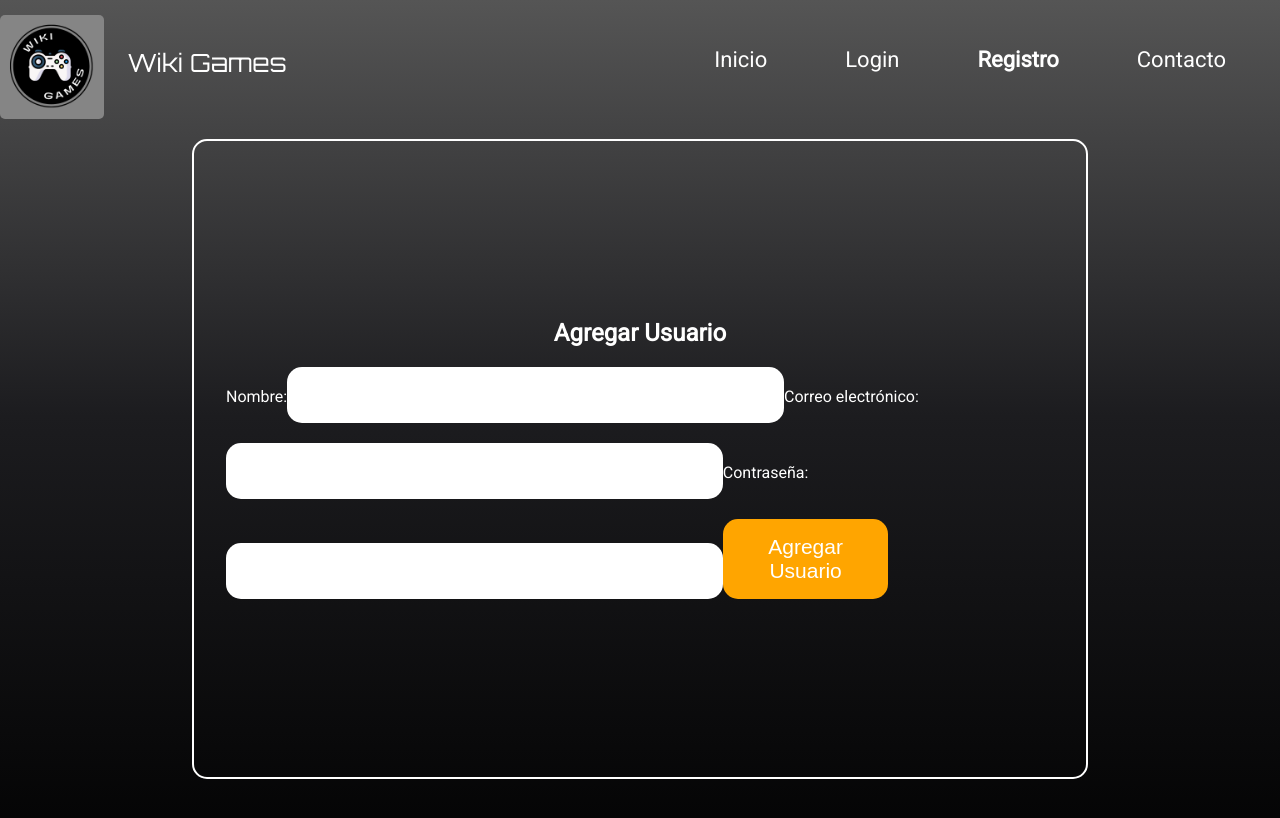
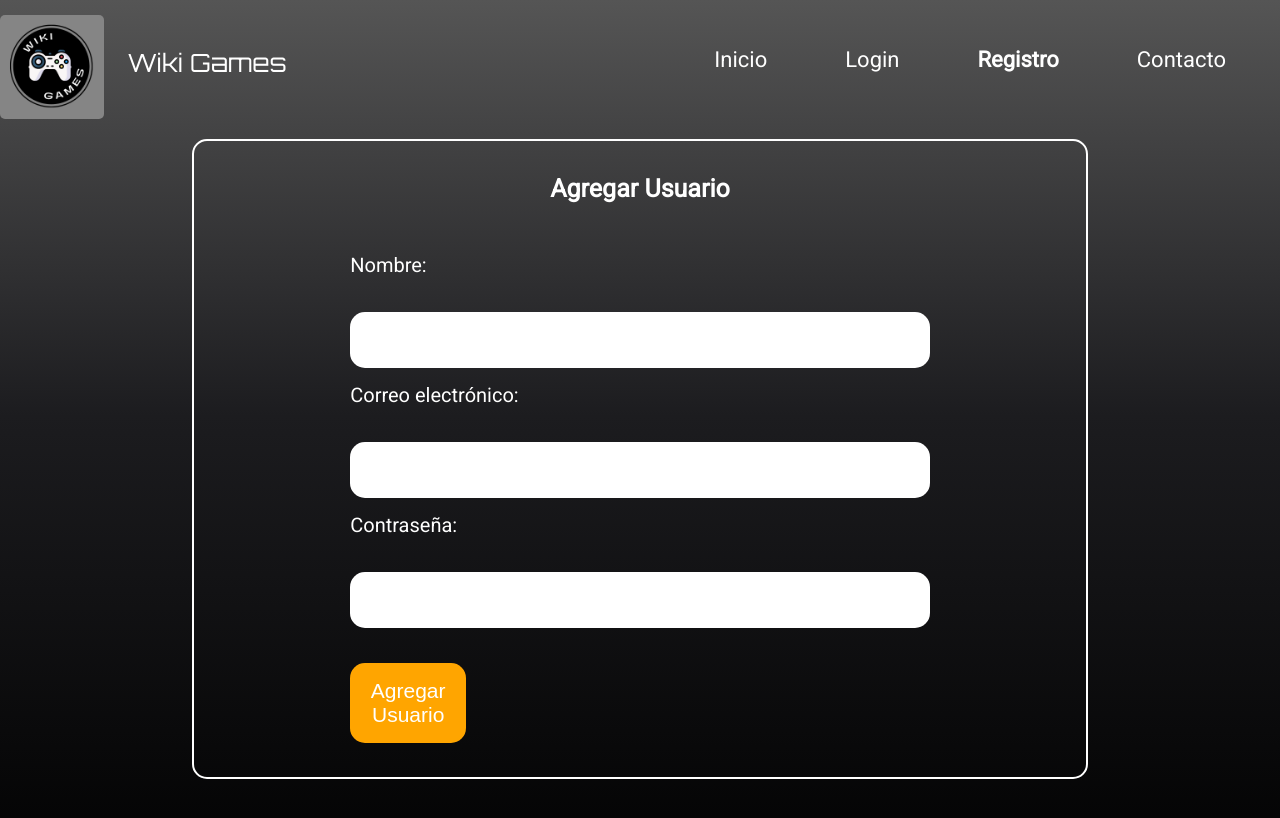
Before and after one commit to andrest2001/Trabajo_Final, a Vue app: page /registro in a window 1280 px wide. Shown: the top 818 px of the page. Built offline with nearby package versions, Linux system fonts and the light colour scheme.

Commit message:
Terminado el registro y el log in

```diff
--- a/package.json
+++ b/package.json
@@ -11,10 +11,12 @@
   "dependencies": {
     "@braid/vue-formulate": "^2.5.3",
     "axios": "^1.3.4",
+    "body-parser": "^1.20.2",
     "bootstrap-vue": "^2.23.1",
     "core-js": "^3.8.3",
     "cors": "^2.8.5",
     "express": "^4.18.2",
+    "express-session": "^1.17.3",
     "mysql": "^2.18.1",
     "mysql2": "^3.3.2",
     "nodemailer": "^6.9.2",
--- a/src/views/VistaLogin.vue
+++ b/src/views/VistaLogin.vue
@@ -1,23 +1,19 @@
 <template>
   <section>
     <div id="formulario">
-
-      <h1>LOGIN</h1>
-      <div id="izquierda">
-        <p>Nombre de usuario o correo electrónico</p>
-      </div>
-
-      <input type="text" placeholder="Escriba aquí su nombre o correo electrónico">
-      <div id="izquierda">
-        <p>Contraseña</p>
-      </div>
-      <input type="text" placeholder="Escriba aquí su contraseña">
-      <div id="izquierda">
-        <button>Entrar</button>
-      </div>
-      <div id="izquierda">
-        <p>¿Has olvidado la contraseña? Haz click <router-link to="/restablecer">aquí</router-link> para restrablecerla</p>
-      </div>
+      <h1 v-if="loggedIn">Ya ha iniciado sesión {{ nombre }}</h1>
+      <button v-if="loggedIn" @click="logout">Cerrar sesión</button>
+      <form @submit.prevent="login" v-if="!loggedIn">
+        <div id="izquierda">
+          <label>Usuario:</label></div>
+        <input type="text" v-model="nombre" />
+        <div id="izquierda">
+          <label>Contraseña:</label>
+        </div>
+        <input type="password" v-model="password" />
+        <button type="submit">Iniciar sesión</button>
+        <div v-if="message" class="mensaje">{{ message }}</div>
+      </form>
 
     </div>
   </section>
@@ -25,11 +21,71 @@
 </template>
 
 <script>
-
+import axios from 'axios';
 export default {
   name: 'VistaLogin',
+  data() {
+    return {
+      nombre: '',
+      password: '',
+      message: '',
+      loggedIn: false
+    };
+  },
+  created() {
+    // Verificar si hay un usuario en el almacenamiento local
+    const user = localStorage.getItem('user');
+    if (user) {
+      this.loggedIn = true;
+      this.nombre = JSON.parse(user).nombre;
+    }
+  },
+  methods: {
+    login() {
+      axios
+        .post('http://localhost:3001/login', {
+          nombre: this.nombre,
+          password: this.password
+        })
+        .then(response => {
+          const { message, user } = response.data;
+          this.message = response.data.message;
+          if (message === 'Inicio de sesión exitoso') {
+          // Almacenar información del usuario en el localStorage
+          localStorage.setItem('user', JSON.stringify(user));
+          // Redireccionar a otra página o realizar acciones adicionales
+          // cuando el inicio de sesión sea exitoso
+          this.loggedIn = true;
+          this.nombre = user.nombre;
+          }
+        })
+        .catch(error => {
+          if (error.response) {
+            if (error.response.status === 401) {
+              // Credenciales incorrectas
+              this.message = 'Usuario y/o contraseña incorrectos';
+            } else {
+              // Otro error de servidor
+              this.message = 'Error en el servidor';
+            }
+          } else {
+            // Error de conexión
+            this.message = 'Error de conexión';
+          }
+        });
+    },
+    logout() {
+      // Borrar la información del usuario del almacenamiento local
+      localStorage.removeItem('user');
+      // Realizar acciones adicionales al cerrar sesión, como redireccionar a otra página
+      this.loggedIn = false;
+      this.nombre = '';
+    }
+
+  }
 
 }
+
 </script>
 
 <style lang="sass" scoped>
@@ -82,6 +138,24 @@ export default {
         width: 20%
         color: white
 
+    form
+      width: 70%
+      display: flex
+      flex-direction: column
+      width: 100%
+      justify-content: center
+      align-items: center
+      button
+        cursor: pointer
+      input
+        margin-bottom: 15px
+      #izquierda
+        font-size: 20px
+        margin-bottom: 15px
+  .mensaje
+    margin-top: 10px
+    font-size: 25px
+    color: red
 
 
 </style>
--- a/src/views/VistaRegistro.vue
+++ b/src/views/VistaRegistro.vue
@@ -3,14 +3,17 @@
     <div id="formulario">
       <h2>Agregar Usuario</h2>
       <form @submit.prevent="agregarUsuario">
-        <label>Nombre:</label>
+        <div id="izquierda"><label>Nombre:</label></div>
+
         <input type="text" v-model="nombre" required>
-        <label>Correo electrónico:</label>
+        <div id="izquierda"><label>Correo electrónico:</label></div>
         <input type="email" v-model="email" required>
 
-        <label>Contraseña: </label>
+        <div id="izquierda"><label>Contraseña:</label></div>
         <input type="password" v-model="password" required>
         <button type="submit">Agregar Usuario</button>
+
+        <p v-if="mensajeError" class="error">{{ mensajeError }}</p>
       </form>
     </div>
   </section>
@@ -25,7 +28,8 @@ export default {
     return {
       nombre: '',
       email: '',
-      password: ''
+      password: '',
+      mensajeError: ''
     };
   },
   methods: {
@@ -33,7 +37,8 @@ export default {
       const nuevoUsuario = {
         nombre: this.nombre,
         email: this.email,
-        password: this.password
+        password: this.password,
+
       };
 
       axios.post('http://localhost:3001/registro', nuevoUsuario)
@@ -42,8 +47,8 @@ export default {
           // Realizar acciones adicionales después de agregar el usuario
         })
         .catch(error => {
-          console.error('Error al agregar el usuario:', error);
-          // Mostrar un mensaje de error o realizar acciones adicionales
+          console.error('Error al agregar el usuario:', error.response.data.error);
+          this.mensajeError = error.response.data.error;
         });
     }
   }
@@ -72,8 +77,13 @@ export default {
           padding: 2rem
           border: 2px solid white
           border-radius: 15px
+          h2
+            margin-bottom: 50px
+            font-size: 25px
         #izquierda
             width: 60%
+            label
+              font-family: 'Roboto', sans-serif
             a
                 list-style: none
                 color: white
@@ -90,7 +100,7 @@ export default {
             background: white
             border-radius: 15px
             padding: 1rem
-            width: 60%
+            width: 100%
             font-style: italic
         button
             border: none
@@ -99,6 +109,19 @@ export default {
             padding: 1rem
             width: 20%
             color: white
+  form
+    width: 70%
+    #izquierda
+      font-size: 20px
+      margin-bottom: 15px
 
+    input
+      margin-bottom: 15px
+    button
+      cursor: pointer
+  .error
+    margin-top: 10px
+    font-size: 25px
+    color: red
 
 </style>
```
Also changed, not shown: server.js (+67 -6 lines), 1 other file (tests, documents, lock files or other folders). Lines whose indentation alone changed are shown as unchanged.
